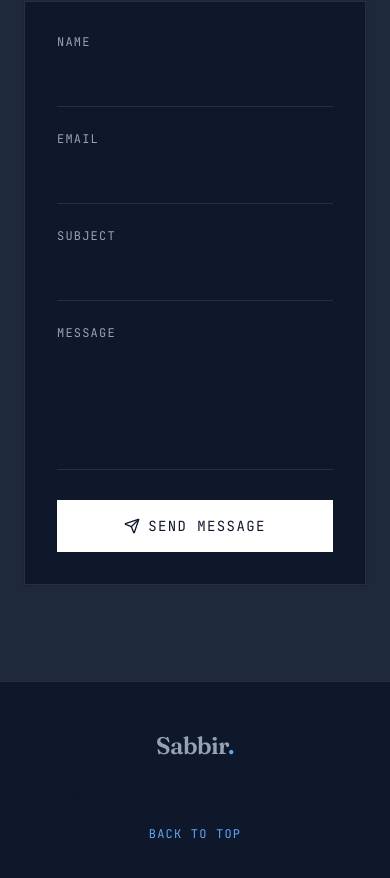
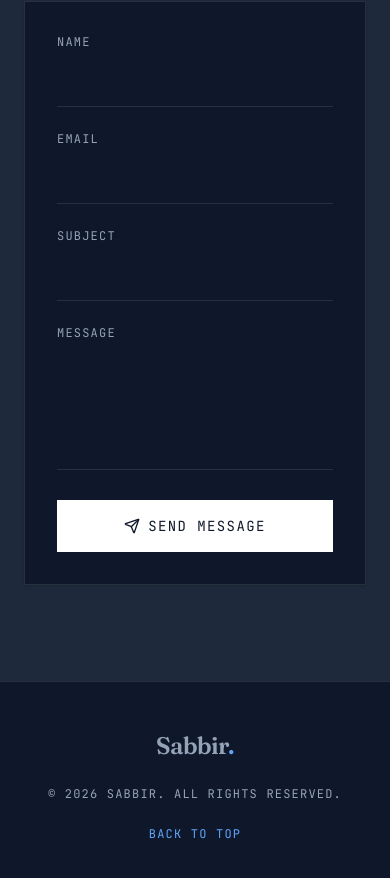
Before and after one commit to Mynul-Sakil/protfolio-customize, a Next.js app: page / in a window 390 px wide. Shown: the part 378-1256 px from the top of the page. Built offline with nearby package versions, Linux system fonts and the light colour scheme; no server answers; the database is empty.

Commit message:
style: update footer text colors for improved contrast

```diff
--- a/components/frontend/Footer.tsx
+++ b/components/frontend/Footer.tsx
@@ -11,13 +11,13 @@ export default function Footer() {
           Sabbir<span className="text-brass">.</span>
         </div>
 
-        <div className="font-mono text-xs text-page/60 uppercase tracking-widest text-center md:text-left">
+        <div className="font-mono text-xs text-slate uppercase tracking-widest text-center md:text-left">
           &copy; {currentYear} Sabbir. All rights reserved.
         </div>
 
         <button
           onClick={() => window.scrollTo({ top: 0, behavior: 'smooth' })}
-          className="font-mono text-xs uppercase tracking-widest text-brass hover:text-page transition-colors"
+          className="font-mono text-xs uppercase tracking-widest text-brass hover:text-ink transition-colors"
         >
           Back to Top
         </button>
```
